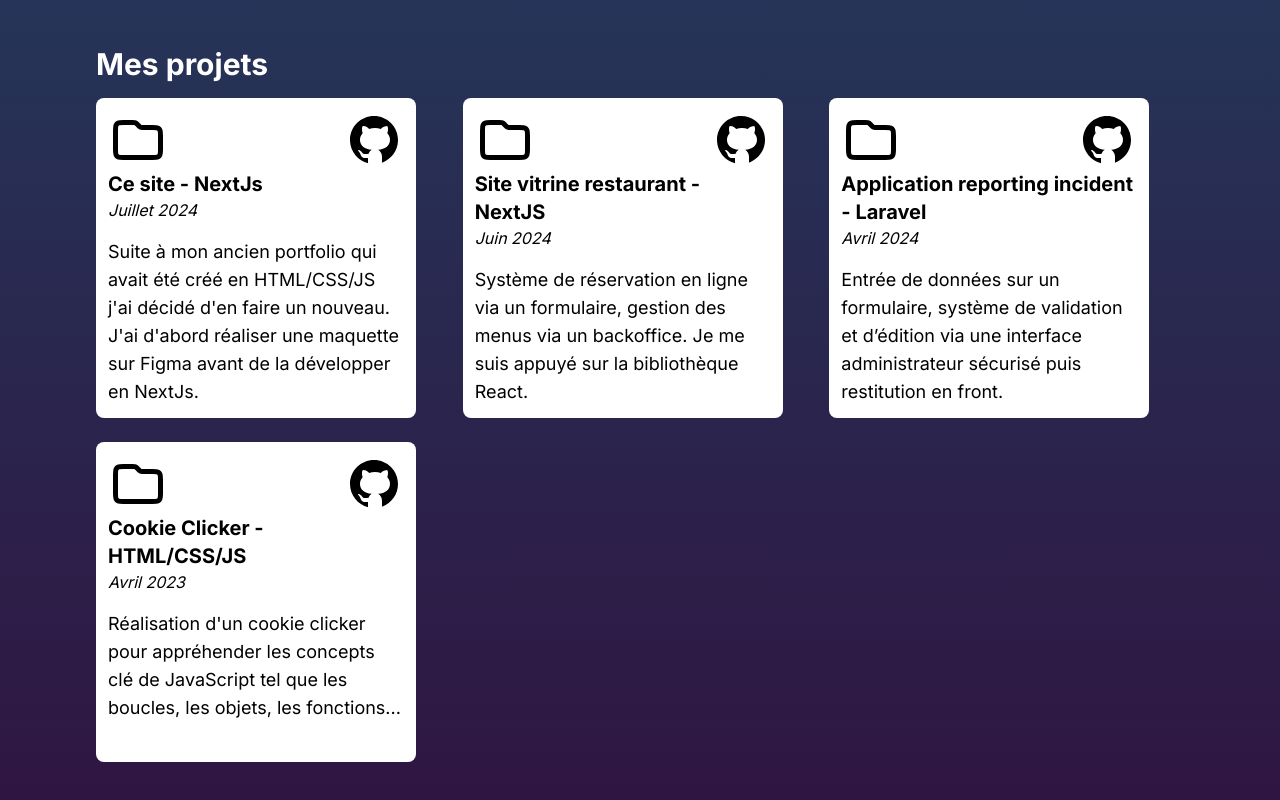
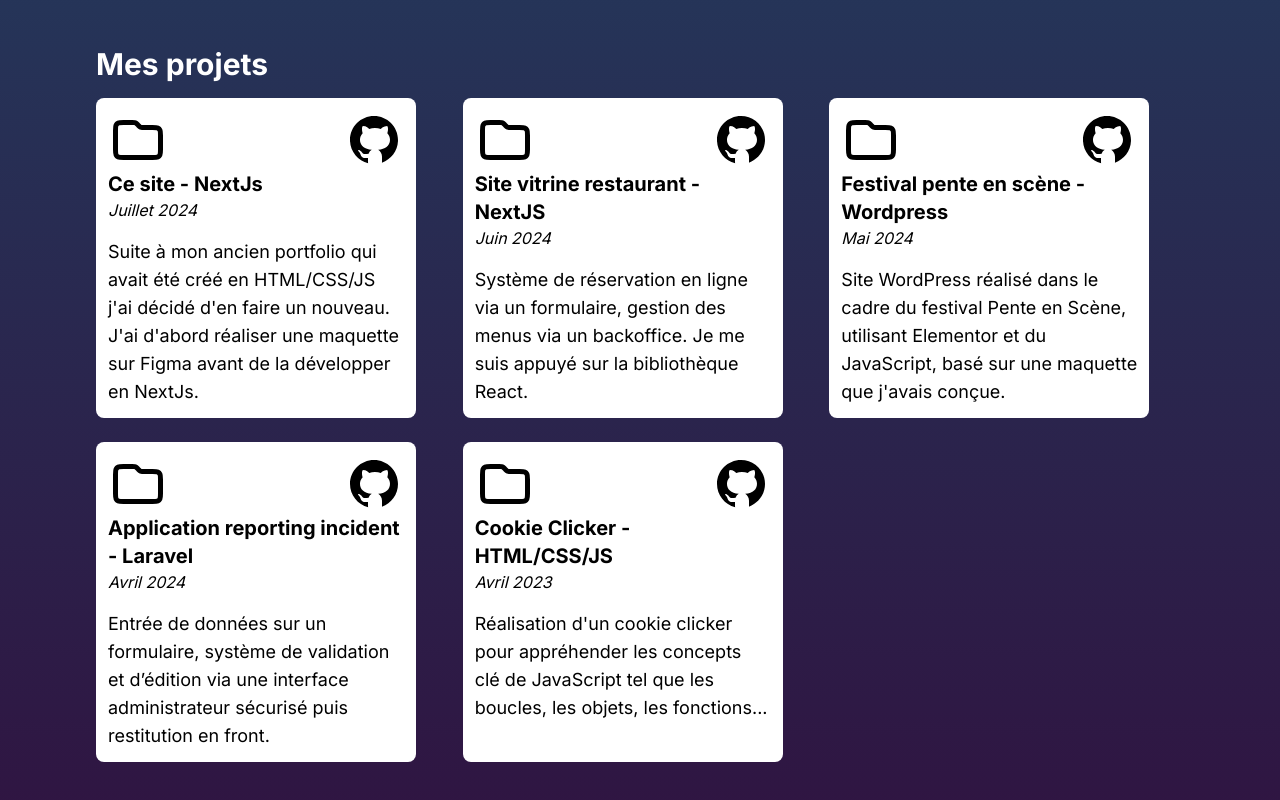
Before and after one commit to zaitsev69/portfolio, a Next.js app: page / in a window 1280 px wide. Shown: the part 2145-2945 px from the top of the page. Built offline with nearby package versions, Linux system fonts and the light colour scheme.

Commit message:
Added project

```diff
--- a/app/components/project.jsx
+++ b/app/components/project.jsx
@@ -63,11 +63,18 @@ const Project = () => {
       url: "https://github.com/zaitsev69/acacia"
     },
     {
+      title: "Festival pente en scène - Wordpress",
+      date: "Mai 2024",
+      description: "Site WordPress réalisé dans le cadre du festival Pente en Scène, utilisant Elementor et du JavaScript, basé sur une maquette que j'avais conçue.",
+      url: "https://ariella-lekogoyolla.mds-lyon.yt/"
+    },
+    {
       title: "Application reporting incident - Laravel",
       date: "Avril 2024",
       description: "Entrée de données sur un formulaire, système de validation et d’édition via une interface administrateur sécurisé puis restitution en front.",
       url: "https://github.com/zaitsev69/FFS"
     },
+
     {
       title: "Cookie Clicker - HTML/CSS/JS",
       date: "Avril 2023",
```
